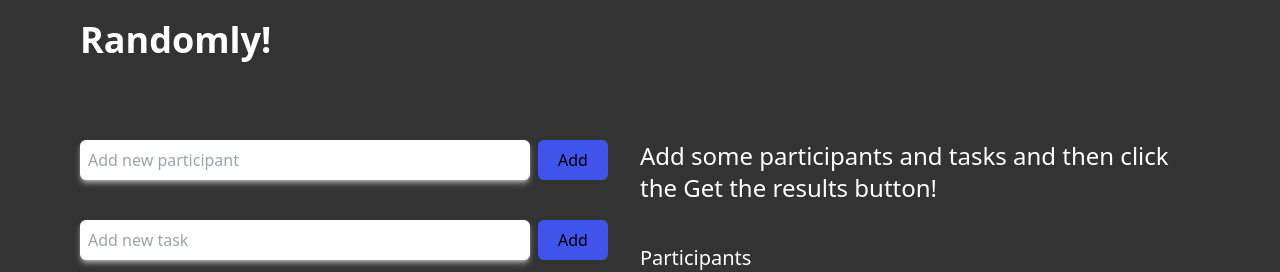
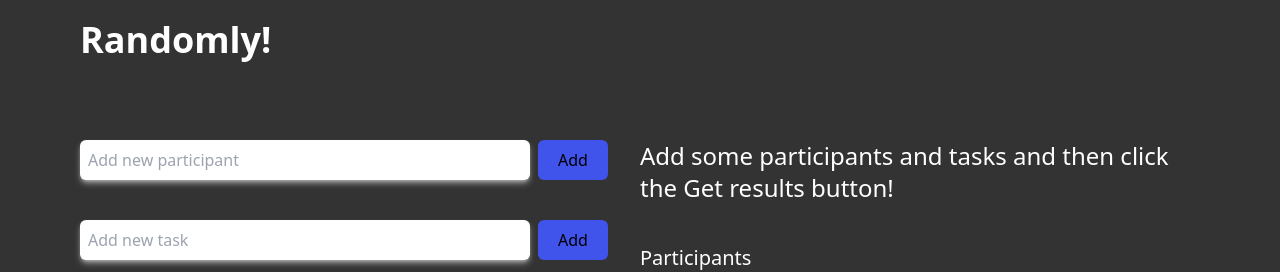
Before and after one commit to IvanGH4/randomly-lib, a React (Create React App) app: page / in a window 1280 px wide. Shown: the top 272 px of the page. Built offline with nearby package versions, Linux system fonts and the light colour scheme.

Commit message:
Fix hehe

```diff
--- a/src/App.tsx
+++ b/src/App.tsx
@@ -202,7 +202,7 @@ function App() {
         <div className='col-span-1'>
           <h2 className='text-white text-2xl font-medium mb-4'>
             {!state.results.length
-              ? 'Add some participants and tasks and then click the Get the results button!'
+              ? 'Add some participants and tasks and then click the Get results button!'
               : 'Results are here! Now get to work!'}
           </h2>
           <div className='text-gray-400'>
```
